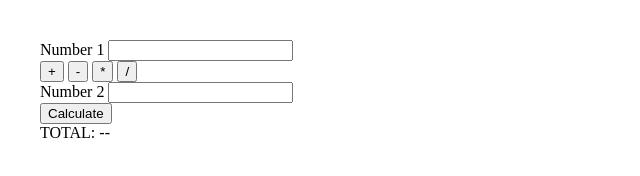
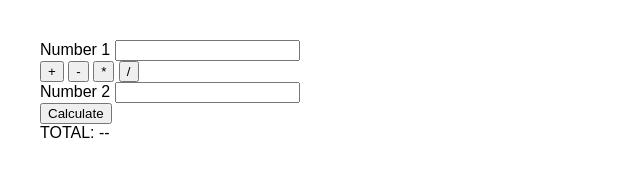
Before and after one commit to matteobarone/calculator, a plain HTML site: page calculator.html in a window 1280 px wide. Shown: the full height of the page, 0-640 px from the left. Drawn offline with Linux system fonts and the light colour scheme.

Commit message:
moved script file, added font family to css

```diff
--- a/calculator.html
+++ b/calculator.html
@@ -4,10 +4,10 @@
 		<title>Calculator</title>
 		<style>
 			body{
-		 	 margin: 40px;
+		 	    margin: 40px;
+                 	    font-family: Arial, Helvetica, sans-serif;
 			}
 		</style>
-        <script src="calculator.js"></script>
     </head>
     <body>
         <label>
@@ -28,5 +28,6 @@
             <button id="calculate">Calculate</button>
         </div>
         <div>TOTAL: <span id="total">--</span></div>
+
+        <script src="calculator.js"></script>
     </body>
-</html>
```
